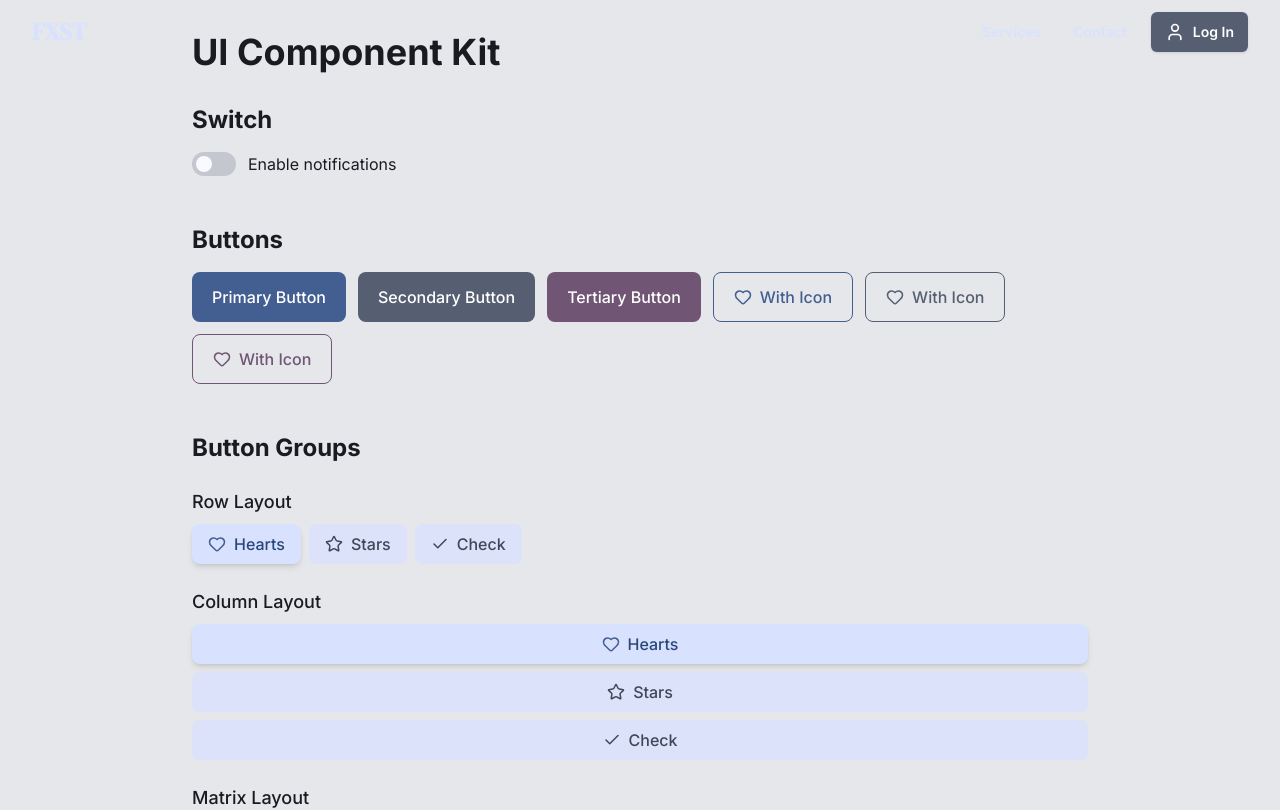
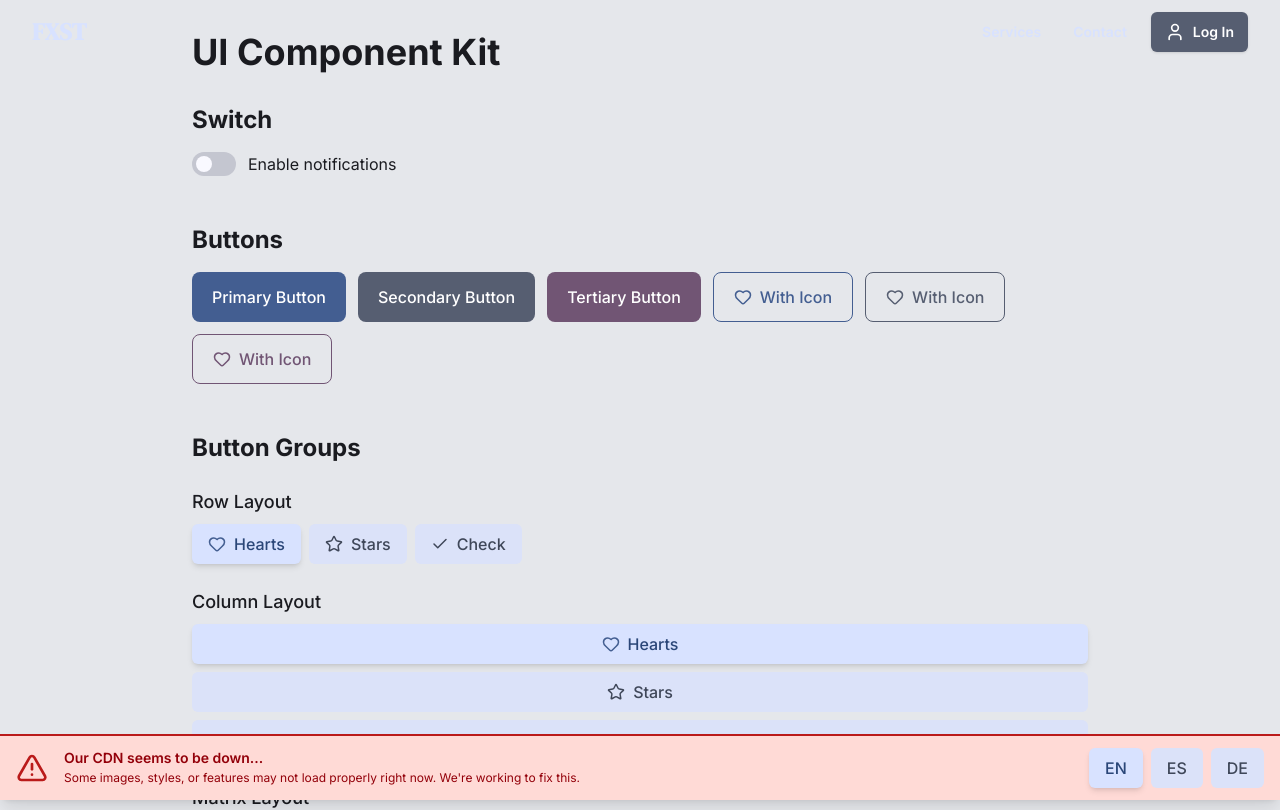
Before and after one commit to fxstlabs/www, a Next.js app: page /en/testing in a window 1280 px wide. Shown: the top 810 px of the page. Built offline with nearby package versions, Linux system fonts and the light colour scheme; no server answers.

Commit message:
Implement 'CDN Down' notification banner

```diff
--- a/src/app/[locale]/layout.tsx
+++ b/src/app/[locale]/layout.tsx
@@ -7,6 +7,7 @@ import {routing} from "@/i18n/routing";
 import {notFound} from "next/dist/client/components/not-found";
 import Footer from "@/components/footer/footer";
 import NavigationBar from "@/components/navigation-bar/navigation-bar";
+import CDNDownPopup from "@/components/popups/cdn-down";
 
 export const metadata: Metadata = {
     title: "FXST",
@@ -49,6 +50,7 @@ export default async function RootLayout({
                     enableScrollBackground={true}/>
                 {children}
                 <Footer/>
+                <CDNDownPopup/>
             </Layout>
         </NextIntlClientProvider>
         </body>
--- /dev/null
+++ b/src/components/popups/cdn-down.tsx
@@ -0,0 +1,62 @@
+'use client';
+
+import React, {useState} from 'react';
+import {AlertTriangle} from 'lucide-react';
+import {ButtonGroup} from "@/components/units/buttons";
+
+const translations = {
+    en: {
+        title: "Our CDN seems to be down...",
+        description: "Some images, styles, or features may not load properly right now. We're working to fix this."
+    },
+    es: {
+        title: "Nuestro CDN parece estar caído...",
+        description: "Algunas imágenes, estilos o funciones pueden no cargarse correctamente. Estamos trabajando para solucionarlo."
+    },
+    de: {
+        title: "Unser CDN scheint ausgefallen zu sein...",
+        description: "Einige Bilder, Stile oder Funktionen werden möglicherweise nicht richtig geladen. Wir arbeiten an einer Lösung."
+    }
+};
+
+const languageOptions = [
+    {label: 'EN', value: 'en'},
+    {label: 'ES', value: 'es'},
+    {label: 'DE', value: 'de'}
+];
+
+export default function CDNDownPopup() {
+    const [language, setLanguage] = useState('en');
+    const content = translations[language as keyof typeof translations];
+
+    return (
+        <div className="bg-linear-to-br bg-surface-container p-8">
+            <div className="fixed bottom-0 left-0 right-0 bg-error-container border-t-2 border-error shadow-lg">
+                <div className="max-w-7xl mx-auto px-4 py-3 flex items-center gap-4">
+                    <div className="shrink-0">
+                        <AlertTriangle className="text-error" size={32}/>
+                    </div>
+
+                    <div className="flex-1 min-w-0">
+                        <h3 className="font-semibold text-on-error-container text-sm">
+                            {content.title}
+                        </h3>
+                        <p className="text-on-error-container text-xs leading-relaxed">
+                            {content.description}
+                        </p>
+                    </div>
+
+                    <div className="shrink-0">
+                        <ButtonGroup
+                            options={languageOptions}
+                            value={language}
+                            onChange={setLanguage}
+                            layout="row"
+                            allowIcons={false}
+                        />
+                    </div>
+                </div>
+            </div>
+        </div>
+    );
+}
--- a/src/components/units/buttons.tsx
+++ b/src/components/units/buttons.tsx
@@ -64,7 +64,7 @@ export function ButtonGroup({options, value, onChange, layout = 'row', allowIcon
                     <button
                         key={option.value}
                         onClick={() => onChange(option.value)}
-                        className={`px-4 py-2 rounded-lg font-medium transition-all hover:scale-[1.02] flex items-center justify-center gap-2 duration-50 not-active:duration-250 active:scale-[0.98] ${
+                        className={`px-4 py-2 rounded-md font-medium transition-all hover:scale-[1.02] flex items-center justify-center gap-2 duration-50 not-active:duration-250 active:scale-[0.98] ${
                             isSelected
                                 ? 'shadow-md bg-primary-container text-on-primary-container'
                                 : 'hover:bg-secondary-container/50 bg-secondary-container text-on-secondary-container'
```
